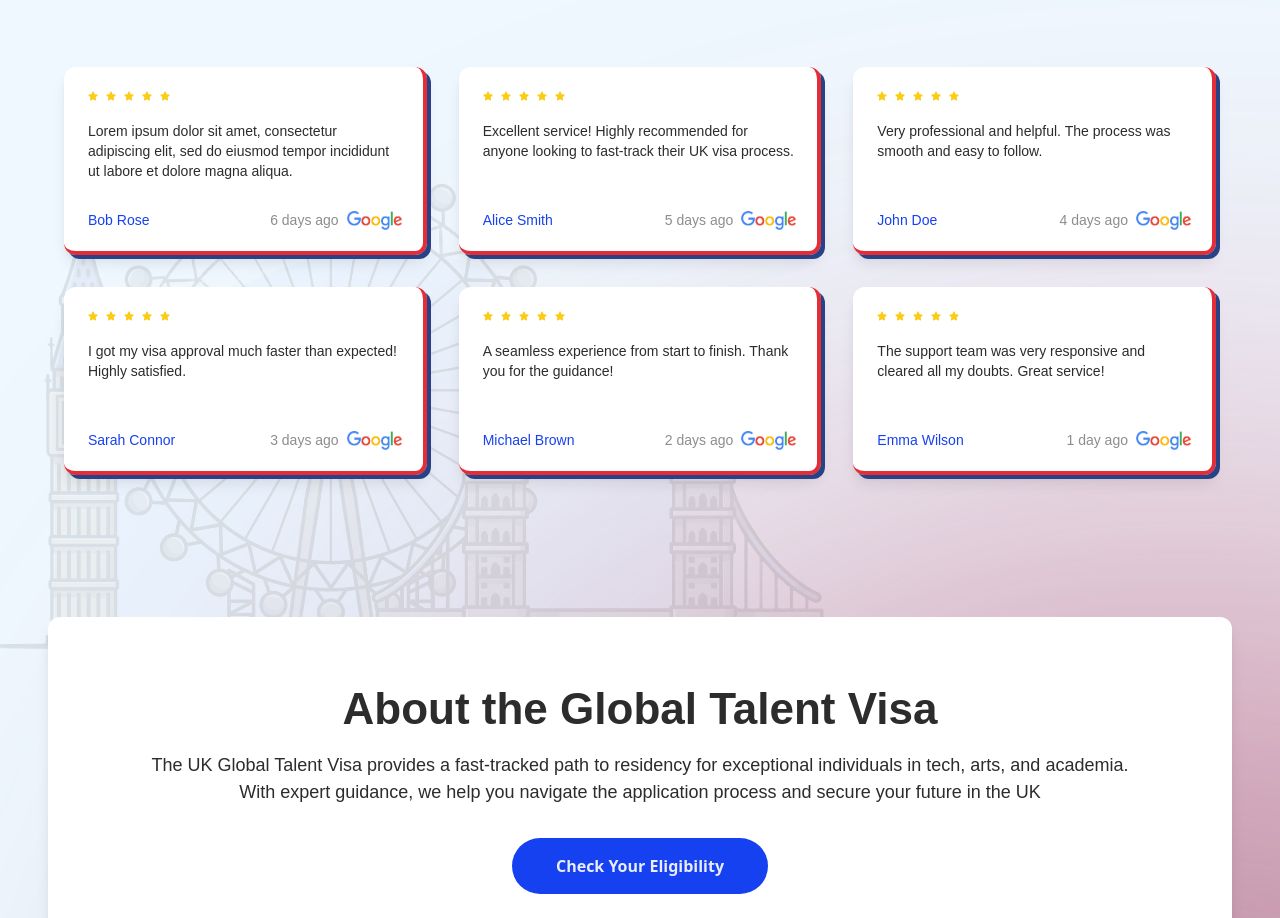
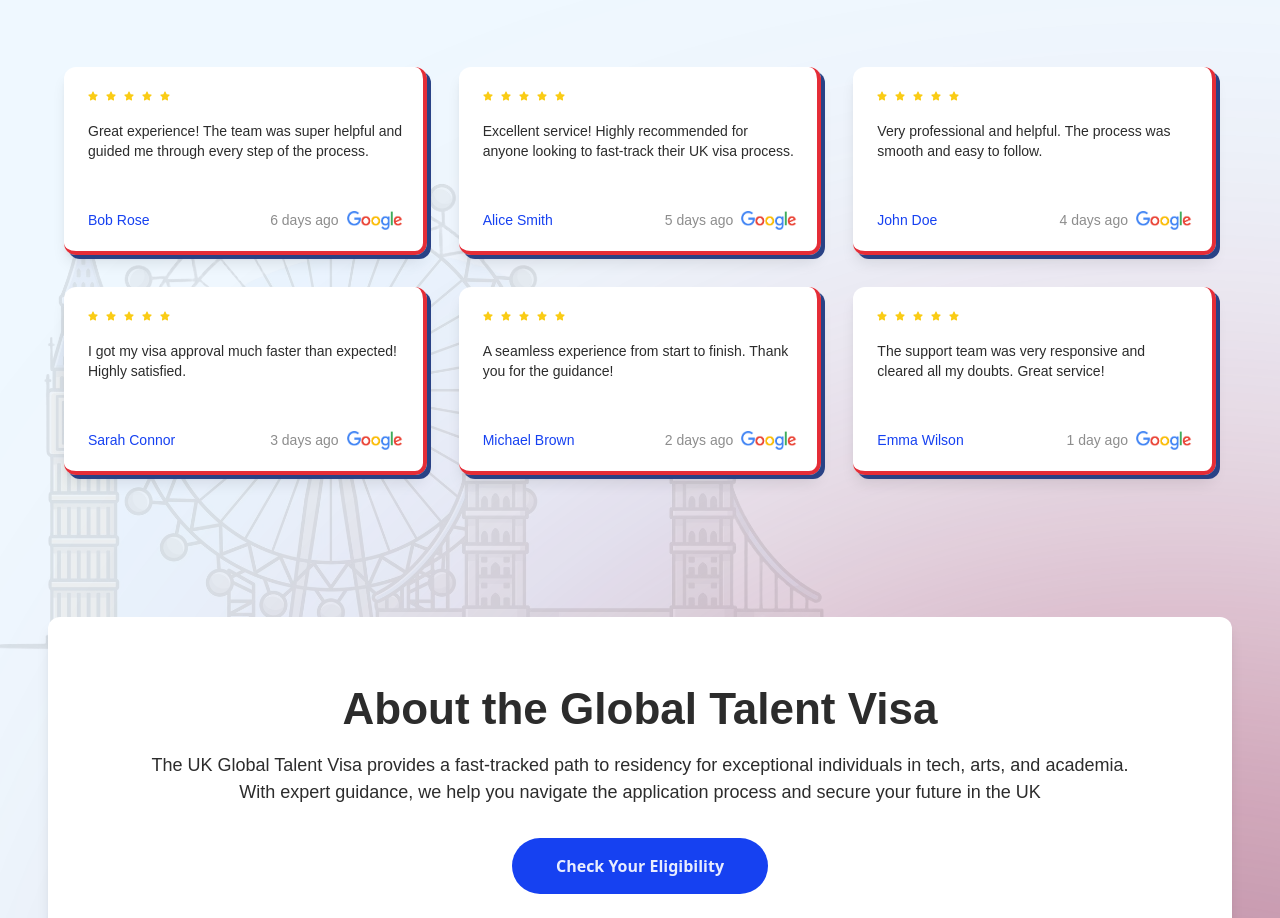
Before and after one commit to sahilbisht-saimanshetty/smart-immigrations, a React (Create React App) app: page / in a window 1280 px wide. Shown: the part 2640-3558 px from the top of the page. Built offline with nearby package versions, Linux system fonts and the light colour scheme.

Commit message:
update in review data

```diff
--- a/src/components/LandingPage/GoogleReviews.jsx
+++ b/src/components/LandingPage/GoogleReviews.jsx
@@ -8,7 +8,7 @@ const reviews = [
     name: "Bob Rose",
     date: "6 days ago",
     review:
-      "Lorem ipsum dolor sit amet, consectetur adipiscing elit, sed do eiusmod tempor incididunt ut labore et dolore magna aliqua.",
+      "Great experience! The team was super helpful and guided me through every step of the process.",
   },
   {
     id: 2,
@@ -46,6 +46,7 @@ const reviews = [
       "The support team was very responsive and cleared all my doubts. Great service!",
   },
 ];
+
 
 const ReviewCard = ({ name, date, review }) => {
   return (
```
